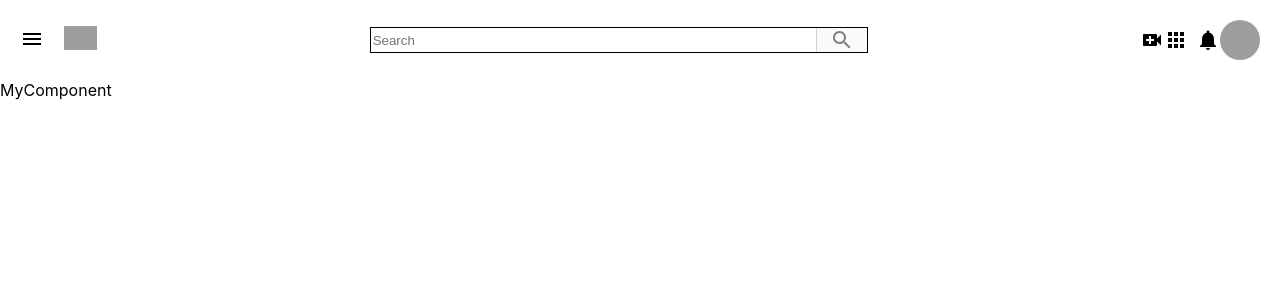
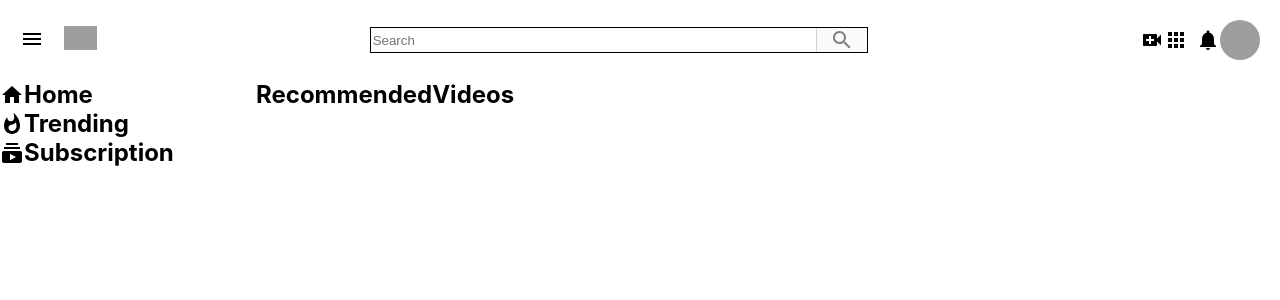
Before and after one commit to devarata/Youtube-clone, a React (Create React App) app: page / in a window 1280 px wide. Shown: the top 300 px of the page. Built offline with nearby package versions, Linux system fonts and the light colour scheme; grey boxes are pictures that could not be loaded.

Commit message:
Sidebar icons passed as props

```diff
--- a/src/App.css
+++ b/src/App.css
@@ -1,3 +1,7 @@
 *{
   margin:0;
 }
+.app__page{
+  display: flex;
+
+}
--- a/src/App.js
+++ b/src/App.js
@@ -2,17 +2,17 @@ import React from 'react';
 import Header from './Header'
 import './App.css';
 import Sidebar from './Sidebar'
+import RecommendedVideos from './RecommendedVideos'
 
 function App() {
   return (
     <div className="App">
-
     <Header/>
-    <Sidebar/>
-    {/*Sidebar*/}
-    {/*Recommended Videos*/}
-
+    <div className="app__page">
+      <Sidebar/>
+      <RecommendedVideos/>
     </div>
+  </div>
   );
 }
 
--- /dev/null
+++ b/src/RecommendedVideos.css
@@ -0,0 +1,3 @@
+.recommendedVideos{
+  flex: 0.8;
+}
--- /dev/null
+++ b/src/RecommendedVideos.js
@@ -0,0 +1,12 @@
+import React from 'react'
+import "./RecommendedVideos.css"
+
+function RecommendedVideos() {
+  return (
+    <div className="recommendedVideos">
+      <h2>RecommendedVideos</h2>
+    </div>
+  )
+}
+
+export default RecommendedVideos
--- /dev/null
+++ b/src/Sidebar.css
@@ -0,0 +1,3 @@
+.sidebar{
+  flex: 0.2;
+}
--- a/src/Sidebar.js
+++ b/src/Sidebar.js
@@ -1,8 +1,19 @@
 import React from 'react'
+import './Sidebar.css'
+import SidebarRow from './SidebarRow.js'
+import HomeIcon from "@material-ui/icons/Home"
+import WhatshotIcon from "@material-ui/icons/Whatshot"
+import SubscriptionsIcon from "@material-ui/icons/Subscriptions"
+
 
 function Sidebar() {
   return (
-    <div>MyComponent</div>
+    <div className="sidebar">
+    <SidebarRow Icon={HomeIcon} title="Home"/>
+    <SidebarRow Icon={WhatshotIcon} title="Trending"/>
+    <SidebarRow Icon={SubscriptionsIcon} title="Subscription"/>
+
+    </div>
   )
 }
 
--- /dev/null
+++ b/src/SidebarRow.css
@@ -0,0 +1,4 @@
+.sidebarRow{
+  display: flex;
+  align-items: center;
+}
--- /dev/null
+++ b/src/SidebarRow.js
@@ -0,0 +1,14 @@
+import React from 'react'
+
+import './SidebarRow.css'
+
+function SidebarRow({Icon,title}) {
+  return (
+    <div className="sidebarRow">
+      <Icon/>
+      <h2>{title}</h2>
+    </div>
+  )
+}
+
+export default SidebarRow
```
